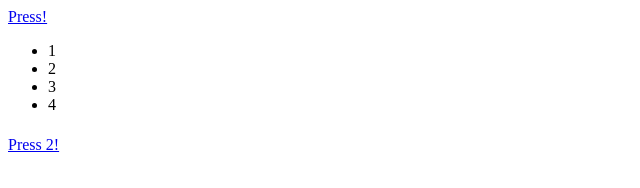
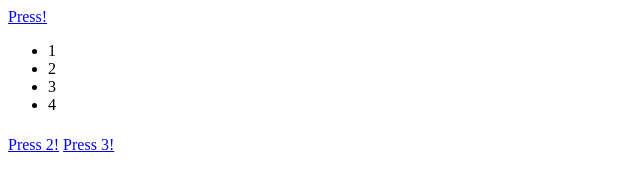
Before and after one commit to Bidiuk-Sasha/FirstRepository, a plain HTML site: page index.html in a window 1280 px wide. Shown: the full height of the page, 0-640 px from the left. Drawn offline with Linux system fonts and the light colour scheme.

Commit message:
Update index.html

```diff
--- a/index.html
+++ b/index.html
@@ -16,5 +16,7 @@
         </table>
 
         <a href="#" class="btn">Press 2!</a>
+
+        <a href="#" class="btn">Press 3!</a>
     </body>
 </html>
```
